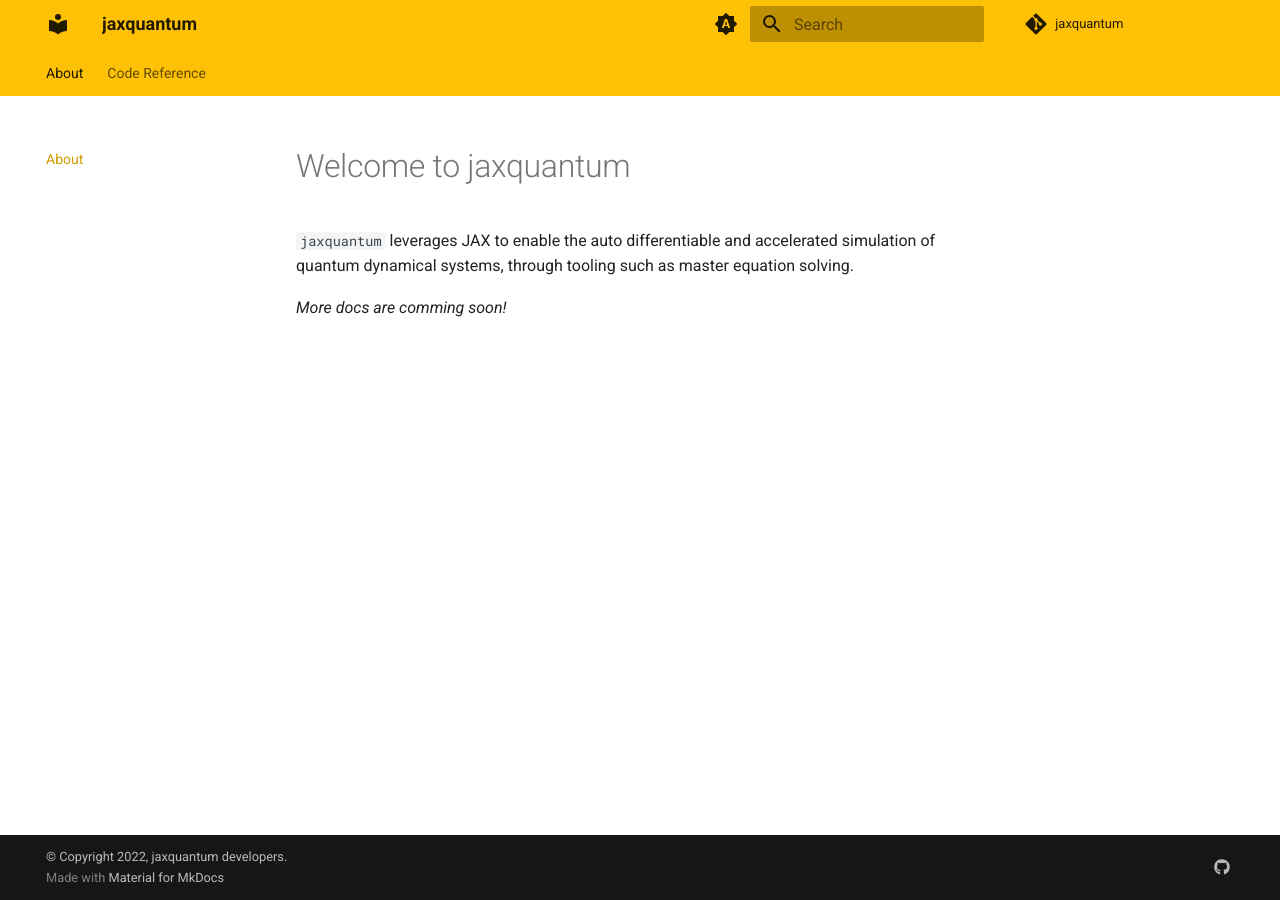
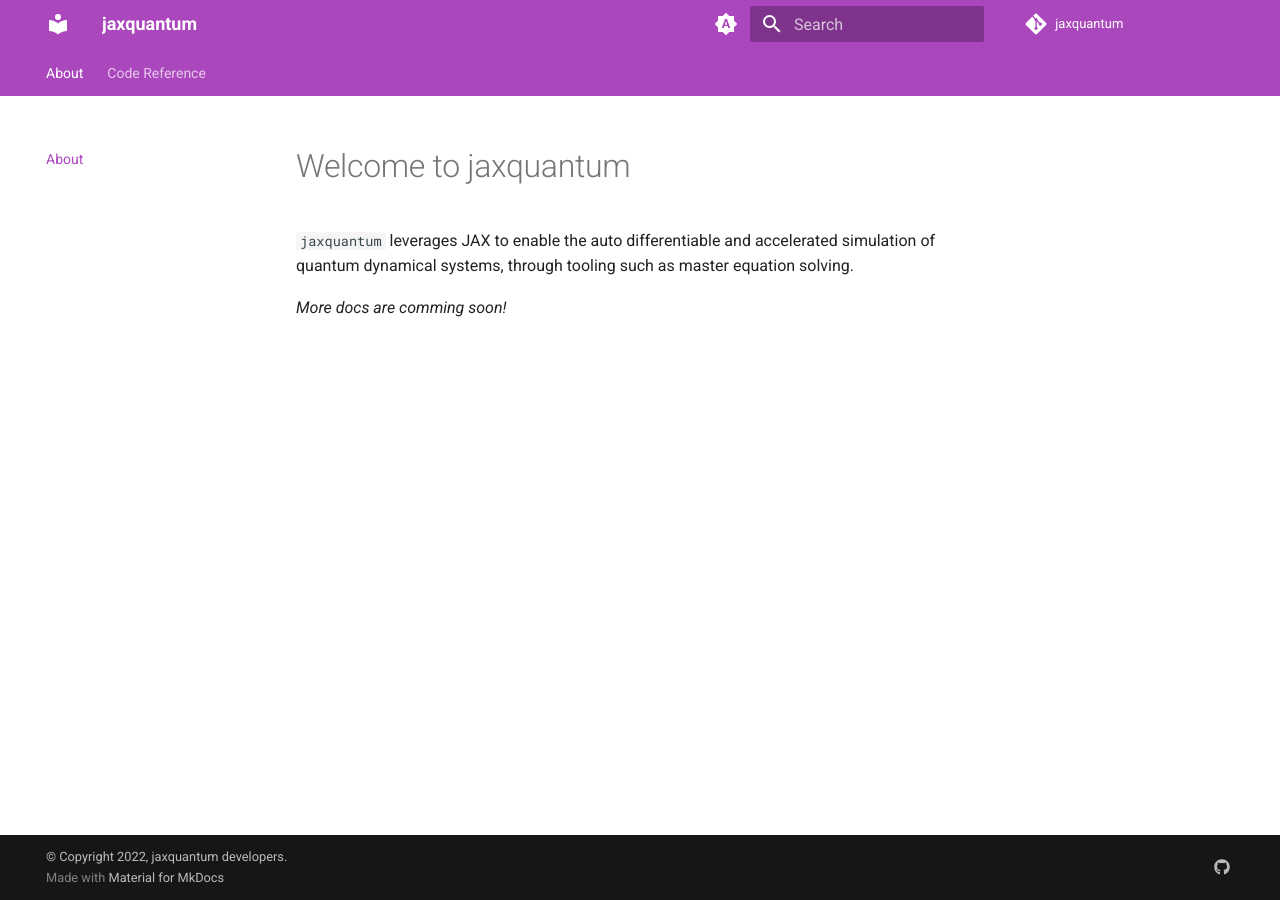
Before and after one commit to EQuS/jaxquantum, an MkDocs documentation site: the page built from docs/index.md, in a window 1280 px wide. Built offline with MkDocs 1.6.1 and Material for MkDocs 9.7.7, drawn with Linux system fonts in a browser that asks for light colours; comment, search, counter and statistics services are not loaded.

Commit message:
color change

```diff
--- a/mkdocs.yml
+++ b/mkdocs.yml
@@ -23,8 +23,8 @@ theme:
     # Palette toggle for light mode
     - media: "(prefers-color-scheme: light)"
       scheme: default
-      primary: amber
-      accent: deep orange
+      primary: purple
+      accent: deep purple
       toggle:
         icon: material/brightness-7
         name: Switch to dark mode
@@ -32,8 +32,8 @@ theme:
     # Palette toggle for dark mode
     - media: "(prefers-color-scheme: dark)"
       scheme: slate
-      primary: amber
-      accent: deep orange
+      primary: purple
+      accent: deep purple
       toggle:
         icon: material/brightness-4
         name: Switch to system preference
```
